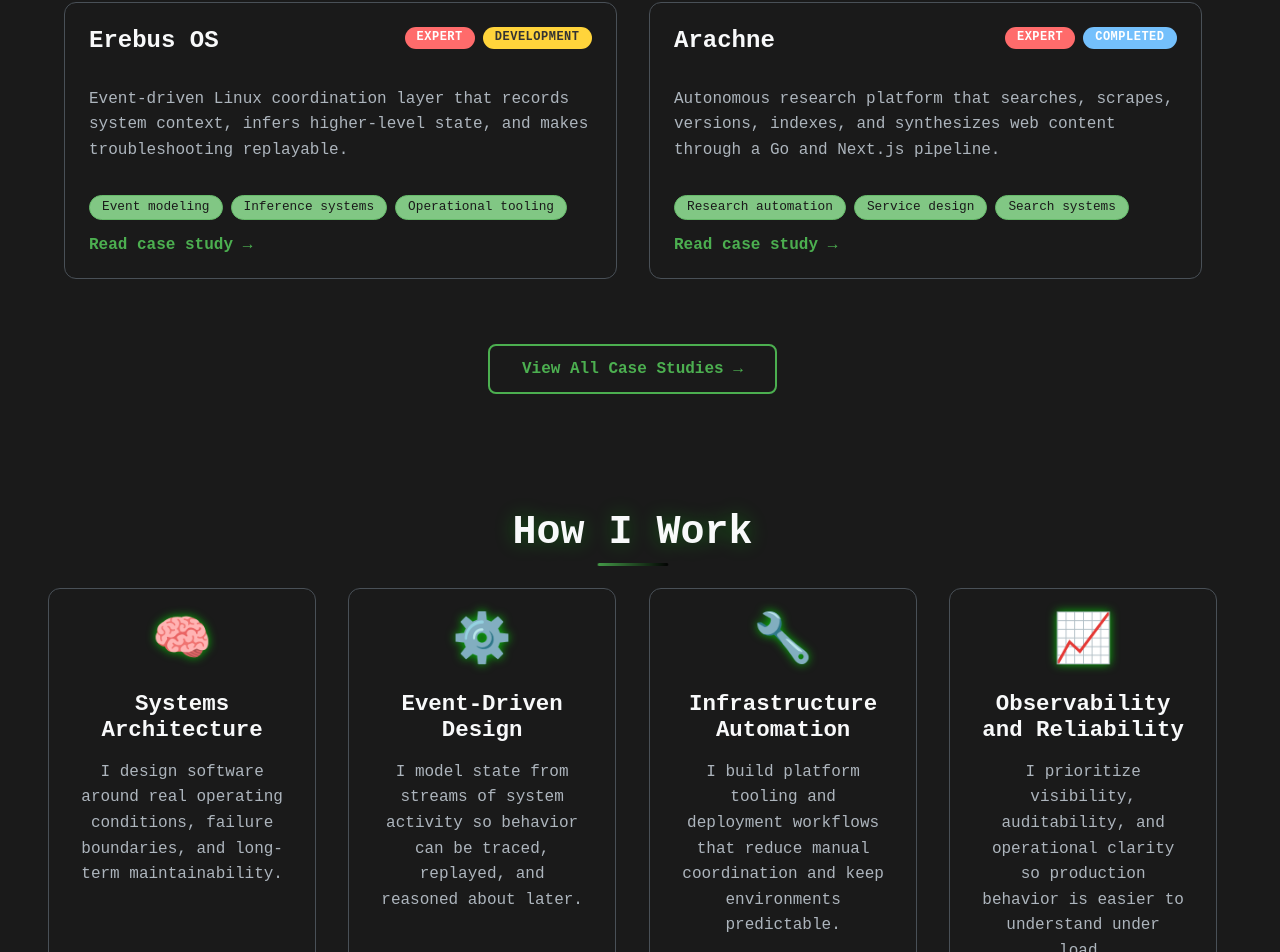
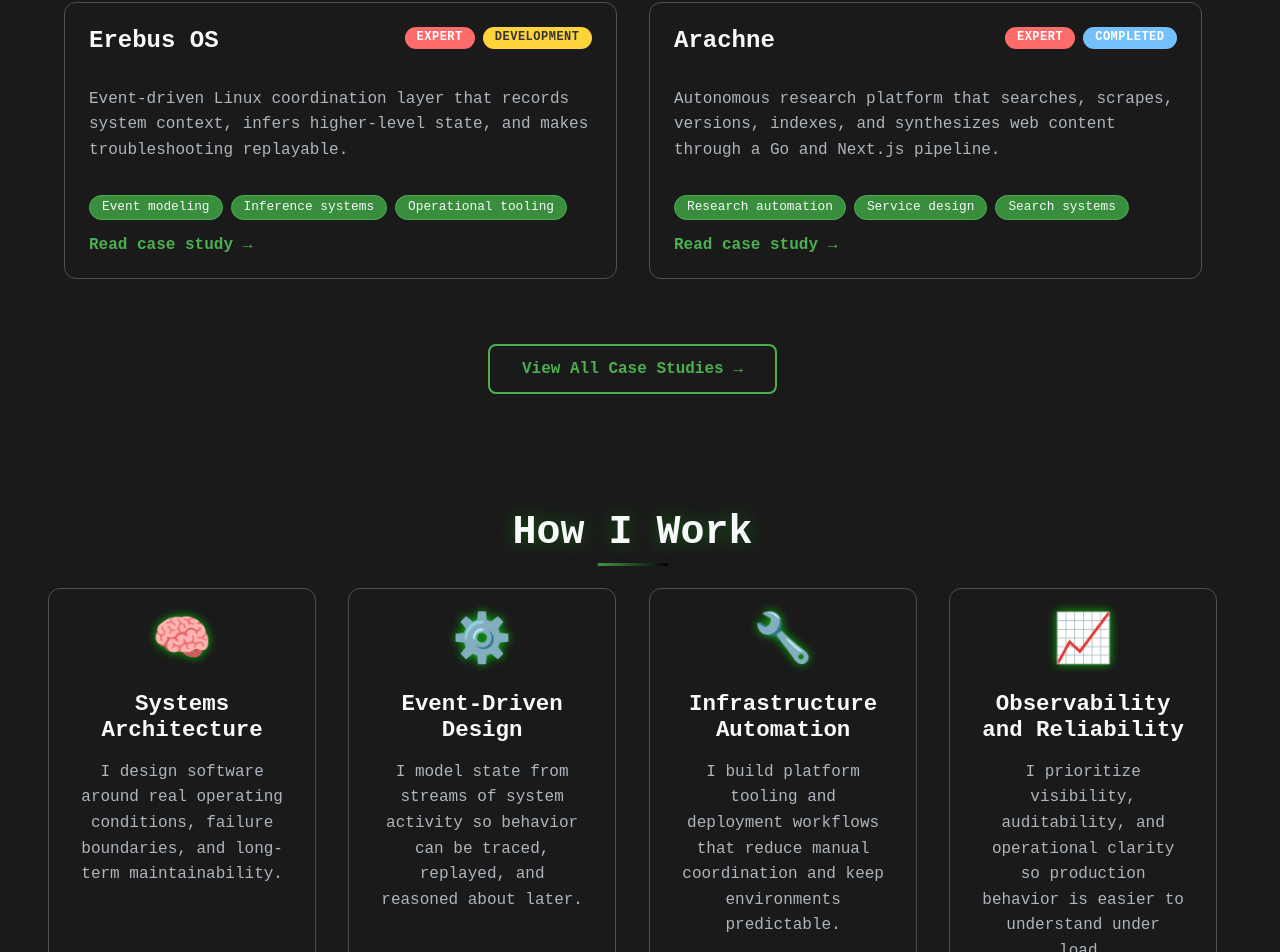
Before and after one commit to kareemsasa3/personal-website, a React (Vite) app in the folder web/: page / in a window 1280 px wide. Shown: the part 1059-2011 px from the top of the page. Built offline with nearby package versions, Linux system fonts and the light colour scheme.

Commit message:
fix(home): correct dark-mode contrast for Featured Systems tech tags

```diff
--- a/web/src/pages/Home/Home.css
+++ b/web/src/pages/Home/Home.css
@@ -163,7 +163,9 @@ TABLE OF CONTENTS
 }
 
 [data-theme="dark"] .featured-projects-section .tech-tag {
-  color: var(--app-bg);
+  background: var(--primary-color-dark);
+  border-color: var(--primary-color);
+  color: var(--app-text);
 }
 
 /* --- Buttons --- */
```
